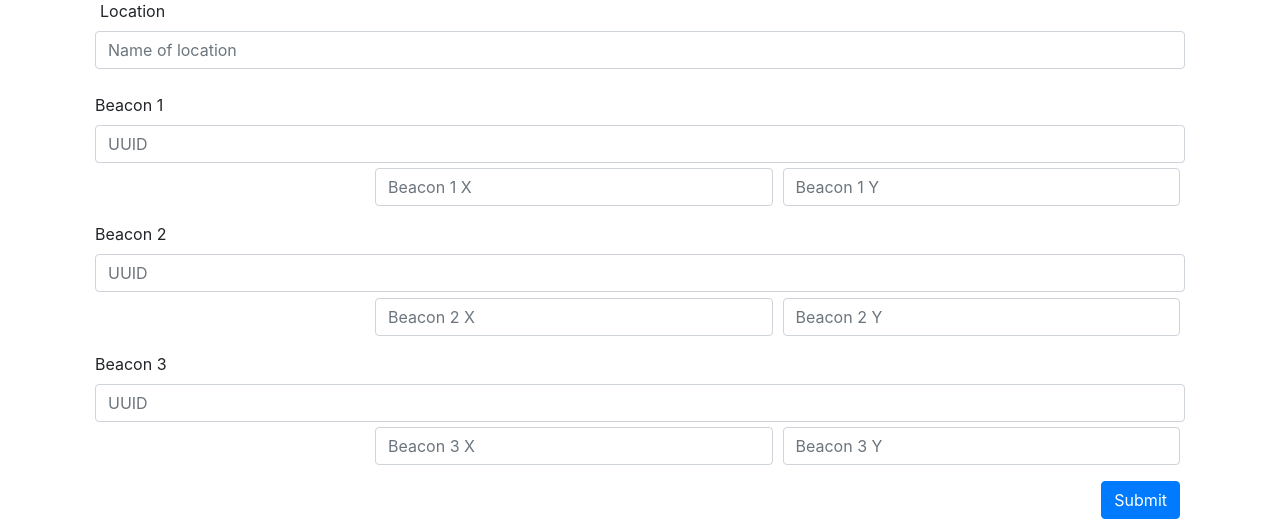
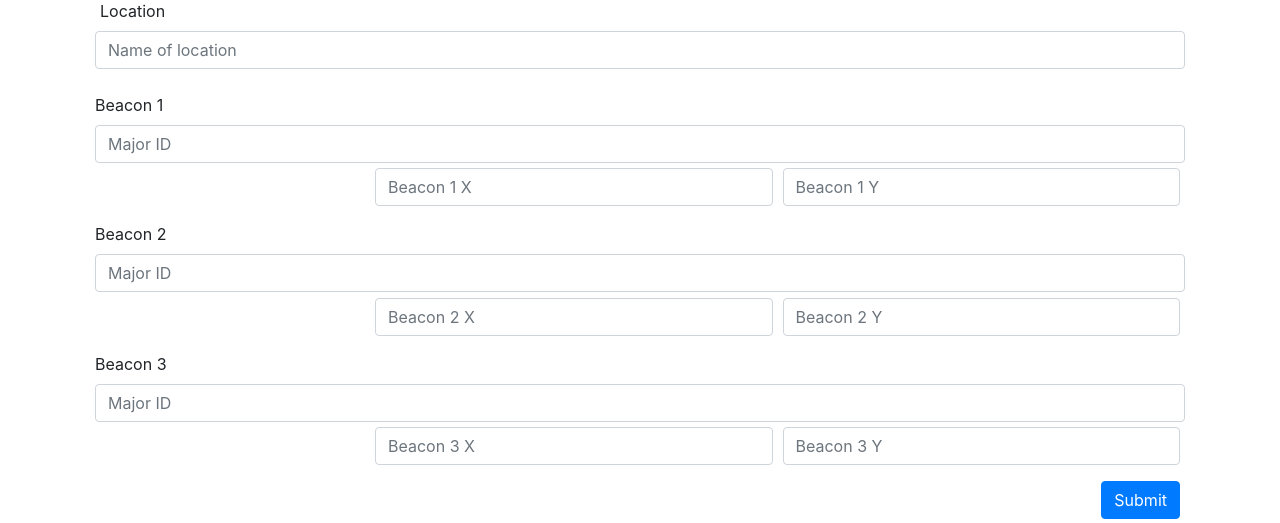
Before and after one commit to dushan14/qr-generator-server, a Flask app: page / in a window 1280 px wide. Shown: the part 129-652 px from the top of the page. Run offline with Flask 2, Linux system fonts and the light colour scheme; some libraries are stand-ins or nearby versions.

Commit message:
placeholder chaged in html

```diff
--- a/templates/getdata.html
+++ b/templates/getdata.html
@@ -39,7 +39,7 @@
                 <br>
                 <div class="form-row">
                     <label for="beacon1">Beacon 1</label>
-                    <input class="form-control" type="text" placeholder="UUID" id="beacon1" name="beacon1">
+                    <input class="form-control" type="text" placeholder="Major ID" id="beacon1" name="beacon1">
                 </div>
 
                 <div class="form-row" style="margin-left: 25%;margin-top: 0.5%">
@@ -53,7 +53,7 @@
 
                 <div class="form-row ">
                     <label for="beacon2">Beacon 2</label>
-                    <input class="form-control " type="text " placeholder="UUID" id="beacon2" name="beacon2">
+                    <input class="form-control " type="text " placeholder="Major ID" id="beacon2" name="beacon2">
                 </div>
 
                 <div class="form-row" style="margin-left: 25%;margin-top: 0.5%">
@@ -67,7 +67,7 @@
 
                 <div class="form-row">
                     <label for="beacon3">Beacon 3</label>
-                    <input class="form-control " type="text " placeholder="UUID" id="beacon3" name="beacon3">
+                    <input class="form-control " type="text " placeholder="Major ID" id="beacon3" name="beacon3">
                 </div>
 
                 <div class="form-row" style="margin-left: 25%; margin-top: 0.5%">
```
